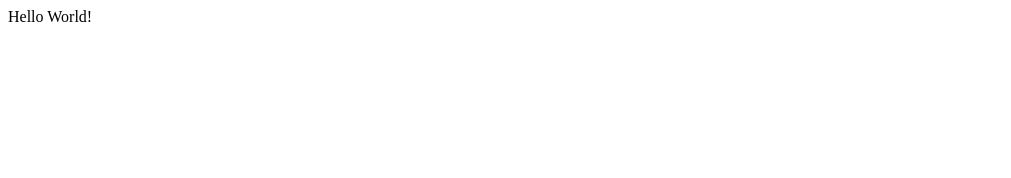
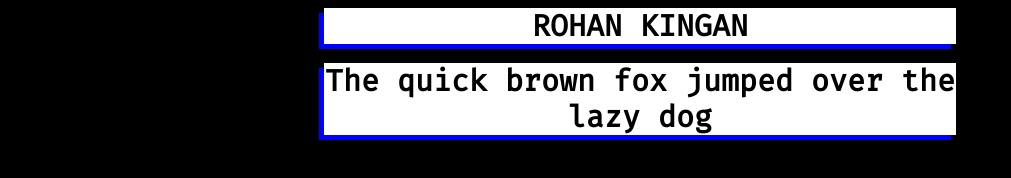
Before and after one commit to rdk1207/rdk1207.github.io, a plain HTML site: page index.html in a window 1280 px wide. Shown: the whole page, without its empty margins (0-1011 px from the left). Drawn offline with Linux system fonts and the light colour scheme.

Commit message:
added index.css and threw in some text

```diff
--- /dev/null
+++ b/index.css
@@ -0,0 +1,15 @@
+.card{
+    font-size: 30px;
+    font-weight: bold;
+    background: white;
+    box-shadow: -5px 5px blue;
+    width: 50%;
+    margin: auto;
+    text-align: center;
+    /* color: blue; */
+}
+
+body{
+    background: black;
+    font-family: 'Fira Mono', monospace;
+}
--- a/index.html
+++ b/index.html
@@ -2,8 +2,16 @@
 <html>
     <head>
         <title>Rohan Kingan</title>
+        <link href="https://fonts.googleapis.com/css?family=Fira+Mono" rel="stylesheet">
+        <link rel="stylesheet" href="index.css"/>
     </head>
     <body>
-        Hello World!
+        <div class="card" id="title-card">
+            ROHAN KINGAN
+        </div>
+        <br>
+        <div class="card">
+            The quick brown fox jumped over the lazy dog
+        </div>
     </body>
 </html>
```
